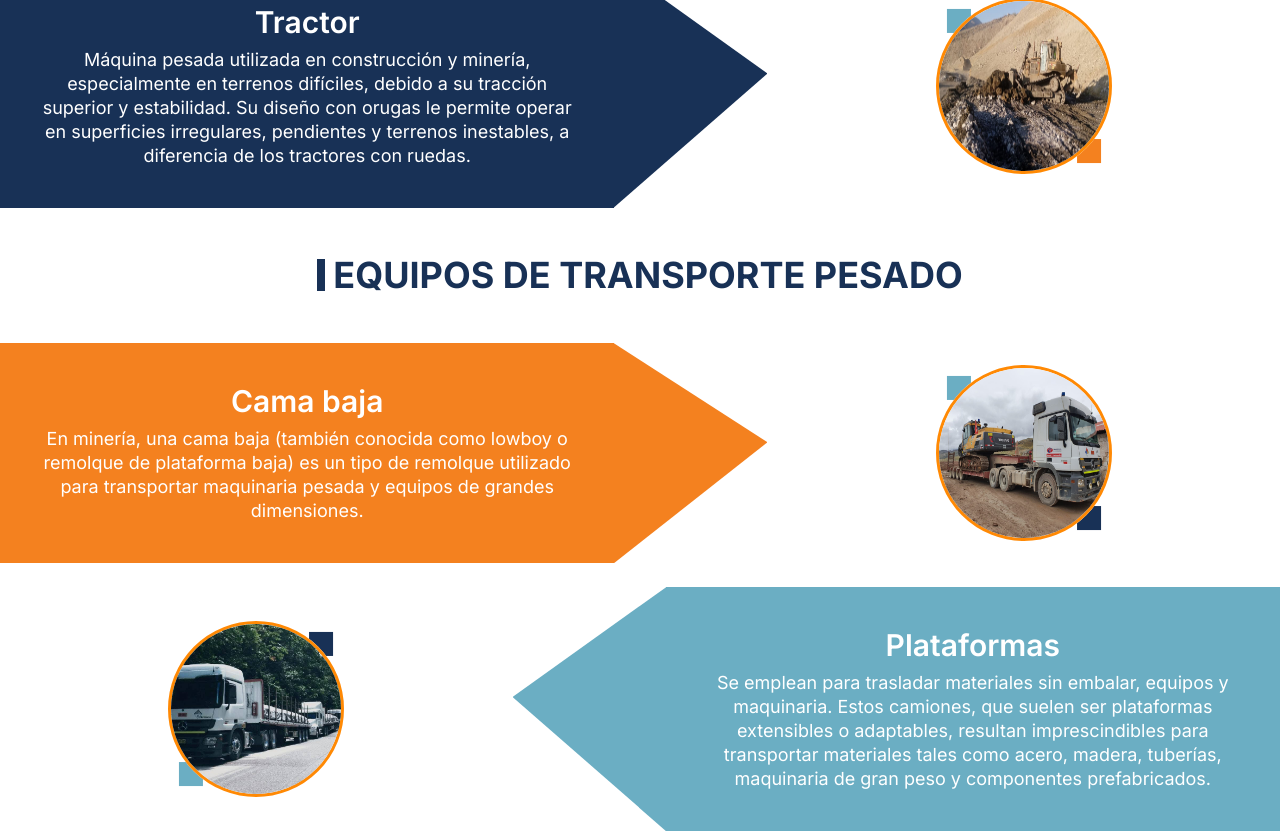
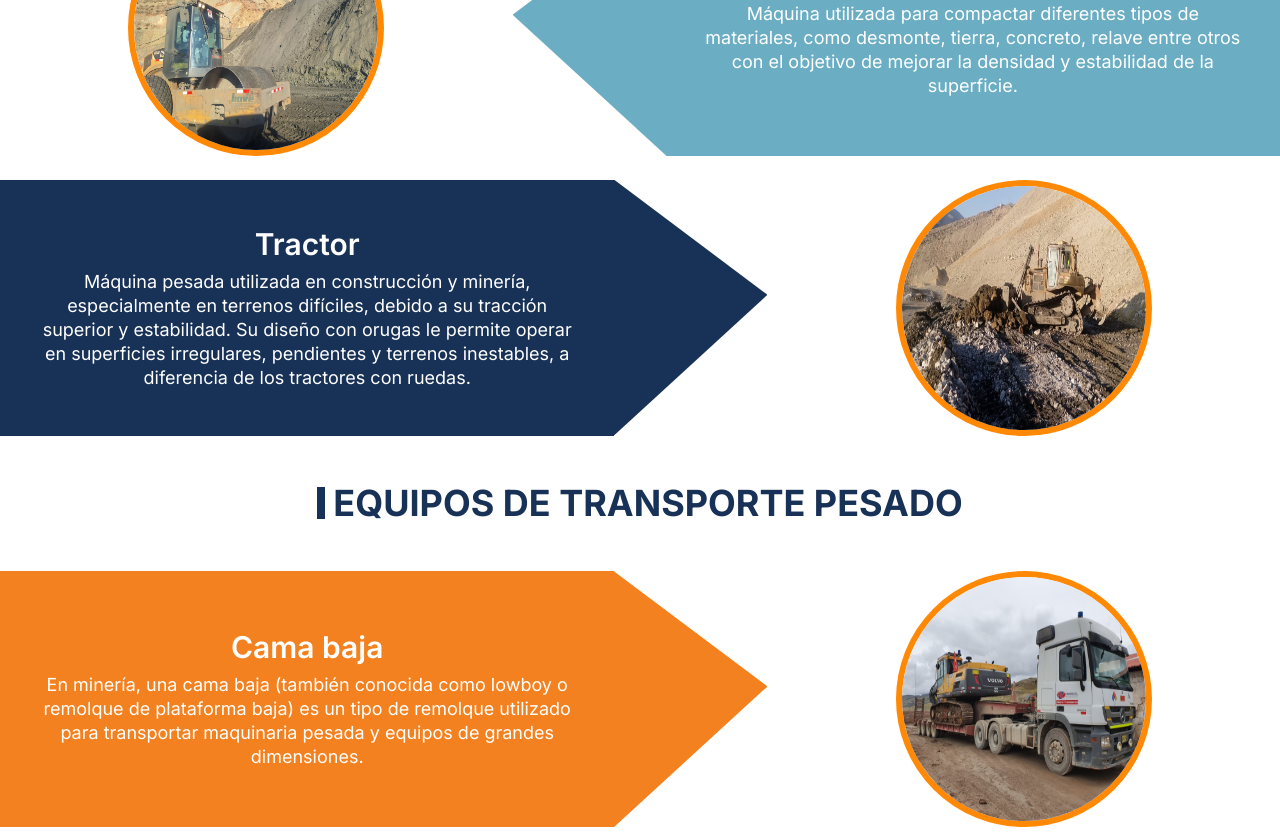
Before and after one commit to cristhian-fernandez-cumbia/vite-landing-etranserge, a React (Vite) app: page /equipos in a window 1280 px wide. Shown: the part 1180-2013 px from the top of the page. Built offline with nearby package versions, Linux system fonts and the light colour scheme.

Commit message:
feat(equipos): agrandar las imagenes en seccion equipos

```diff
--- a/src/pages/Equipos.tsx
+++ b/src/pages/Equipos.tsx
@@ -72,20 +72,10 @@ const Equipos = () => {
 
               {/* Decoración lateral con imagen */}
               <div className='hidden md:w-[40%] md:flex md:flex-row md:justify-center md:items-center md:gap-8 relative'>
-                <div className={`flex gap-24 lg:gap-40 ${index % 2 === 0 ? 'rotate-45' : '-rotate-45'}`}>
-                  <div className='w-6 h-6 rotate-45 bg-[#6BAEC3]'></div>
-                  <div className='w-6 h-6 rotate-45 bg-[#F4811F]'></div>
-                </div>
+                {/* Imagen circular posicionada sobre los cuadrados */}
 
-                {/* Imagen circular posicionada sobre los cuadrados */}
-                <div className="absolute w-32 h-32 bg-white rounded-full lg:w-36 lg:h-36 xl:w-44 xl:h-44 2xl:w-52 2xl:h-52" style={{
-                  top: '50%',
-                  left: '50%',
-                  transform: 'translate(-50%, -50%)',
-                  zIndex: 10
-                }}>
-                  <img src={item.image} alt={item.title} className="w-32 h-32 rounded-full border-3  lg:w-36 lg:h-36 xl:w-44 xl:h-44 2xl:w-52 2xl:h-52 border-orange-400" />
-                </div>
+                  <img src={item.image} alt={item.title} className="w-32 h-32 rounded-full border-6  lg:w-48 lg:h-48 xl:w-64 xl:h-64 2xl:w-72 2xl:h-72 border-orange-400" />
+
               </div>
             </div>
           </ScrollAnimation>
@@ -132,20 +122,8 @@ const Equipos = () => {
 
               {/* Decoración lateral con imagen */}
               <div className='hidden md:w-[40%] md:flex md:flex-row md:justify-center md:items-center md:gap-8 relative'>
-                <div className={`flex gap-24 lg:gap-40 ${index % 2 === 0 ? 'rotate-45' : '-rotate-45'}`}>
-                  <div className='w-6 h-6 rotate-45 bg-[#6BAEC3]'></div>
-                  <div className='w-6 h-6 rotate-45 bg-[#183156]'></div>
-                </div>
-
                 {/* Imagen circular posicionada sobre los cuadrados */}
-                <div className="absolute w-32 h-32 bg-white rounded-full lg:w-36 lg:h-36 xl:w-44 xl:h-44 2xl:w-52 2xl:h-52" style={{
-                  top: '50%',
-                  left: '50%',
-                  transform: 'translate(-50%, -50%)',
-                  zIndex: 10
-                }}>
-                  <img src={item.image} alt={item.title} className="w-32 h-32 rounded-full border-3 border-orange-400 lg:w-36 lg:h-36 xl:w-44 xl:h-44 2xl:w-52 2xl:h-52" />
-                </div>
+                  <img src={item.image} alt={item.title} className="w-32 h-32 rounded-full border-6  lg:w-48 lg:h-48 xl:w-64 xl:h-64 2xl:w-72 2xl:h-72 border-orange-400" />
               </div>
             </div>
           </ScrollAnimation>
```
